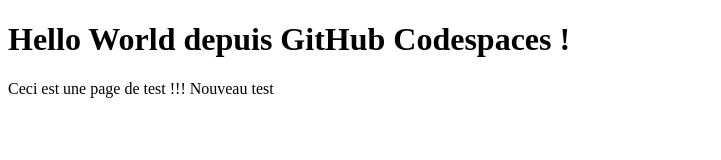
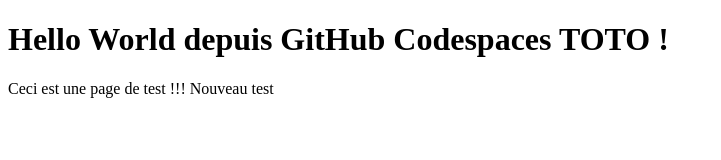
Before and after one commit to Denis-lab-911/hello-web, a website: page index.html in a window 1280 px wide. Shown: the whole page, without its empty margins (0-721 px from the left). Drawn offline with Linux system fonts and the light colour scheme.

Commit message:
Update index.html

```diff
--- a/index.html
+++ b/index.html
@@ -5,7 +5,7 @@
     <title>Hello World</title>
   </head>
   <body>
-    <h1>Hello World depuis GitHub Codespaces !</h1>
+    <h1>Hello World depuis GitHub Codespaces TOTO !</h1>
     Ceci est une page de test !!! Nouveau test
   </body>
 </html>
```
